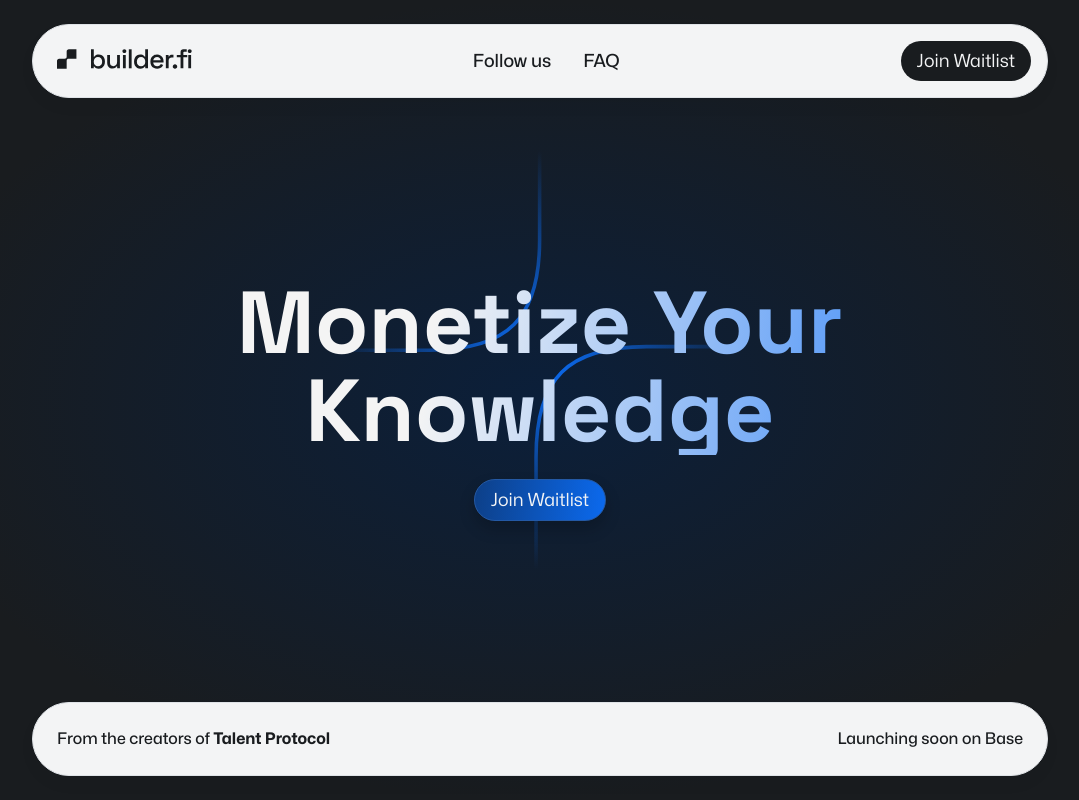
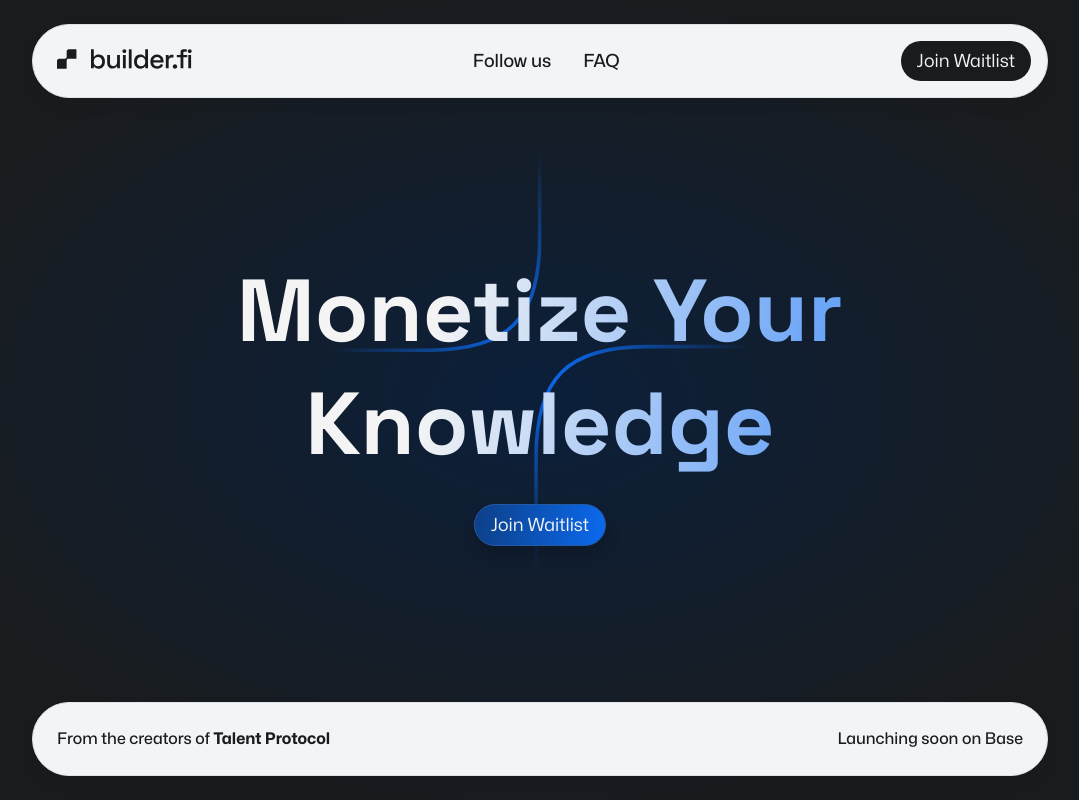
Before and after one commit to talentprotocol/builderfi-landing-page, a React (Vite) app: page / in a window 1280 px wide. Shown: the whole page, without its empty margins (100-1179 px from the left). Built offline with nearby package versions, Linux system fonts and the light colour scheme.

Commit message:
Update line-height

```diff
--- a/src/App.css
+++ b/src/App.css
@@ -113,7 +113,6 @@
   font-size: 88px;
   font-style: normal;
   font-weight: 700;
-  line-height: 88px; /* 100% */
   background: linear-gradient(281deg, #0b6ef9 -23.52%, #f4f4f4 65.58%);
   background-clip: text;
   -webkit-background-clip: text;
```
